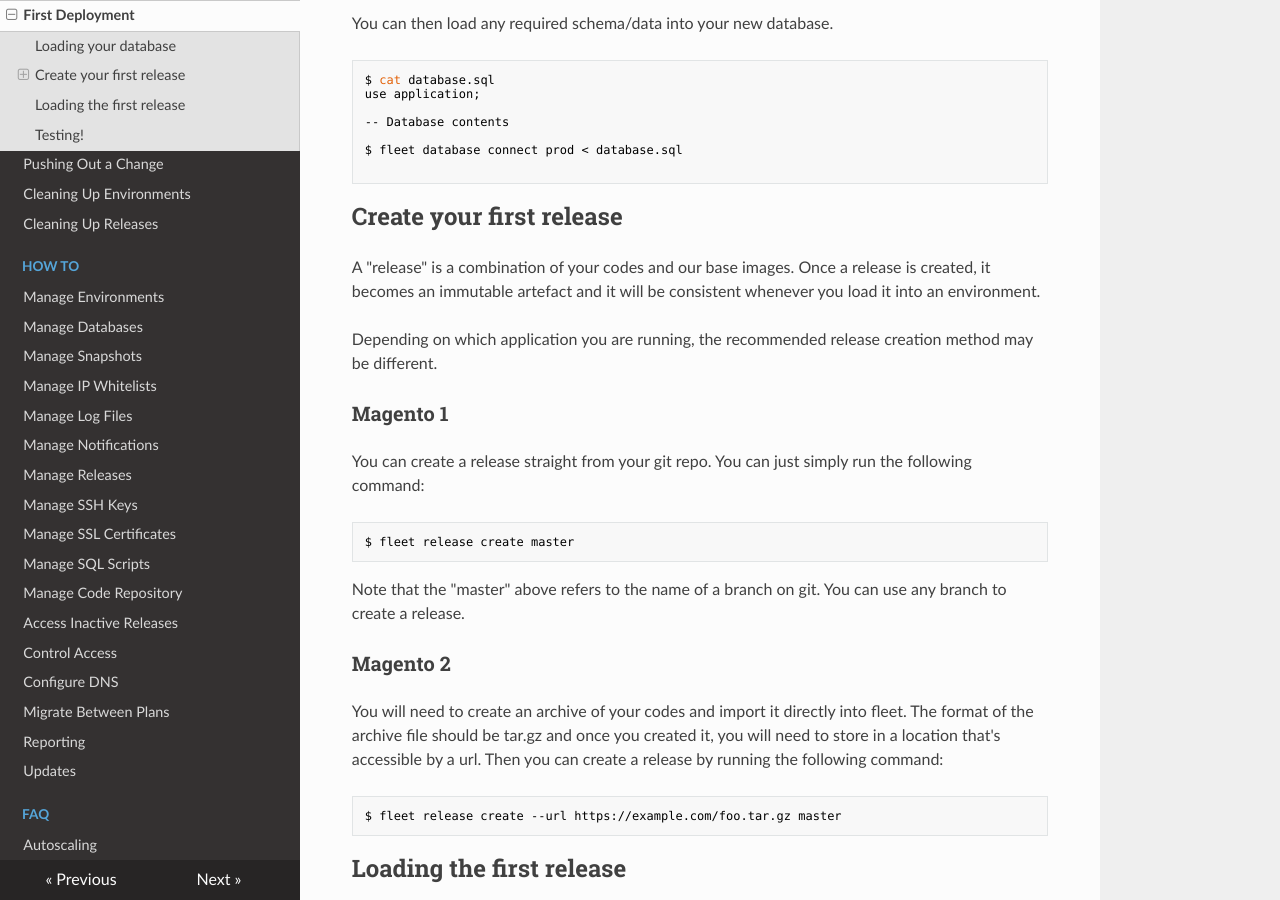
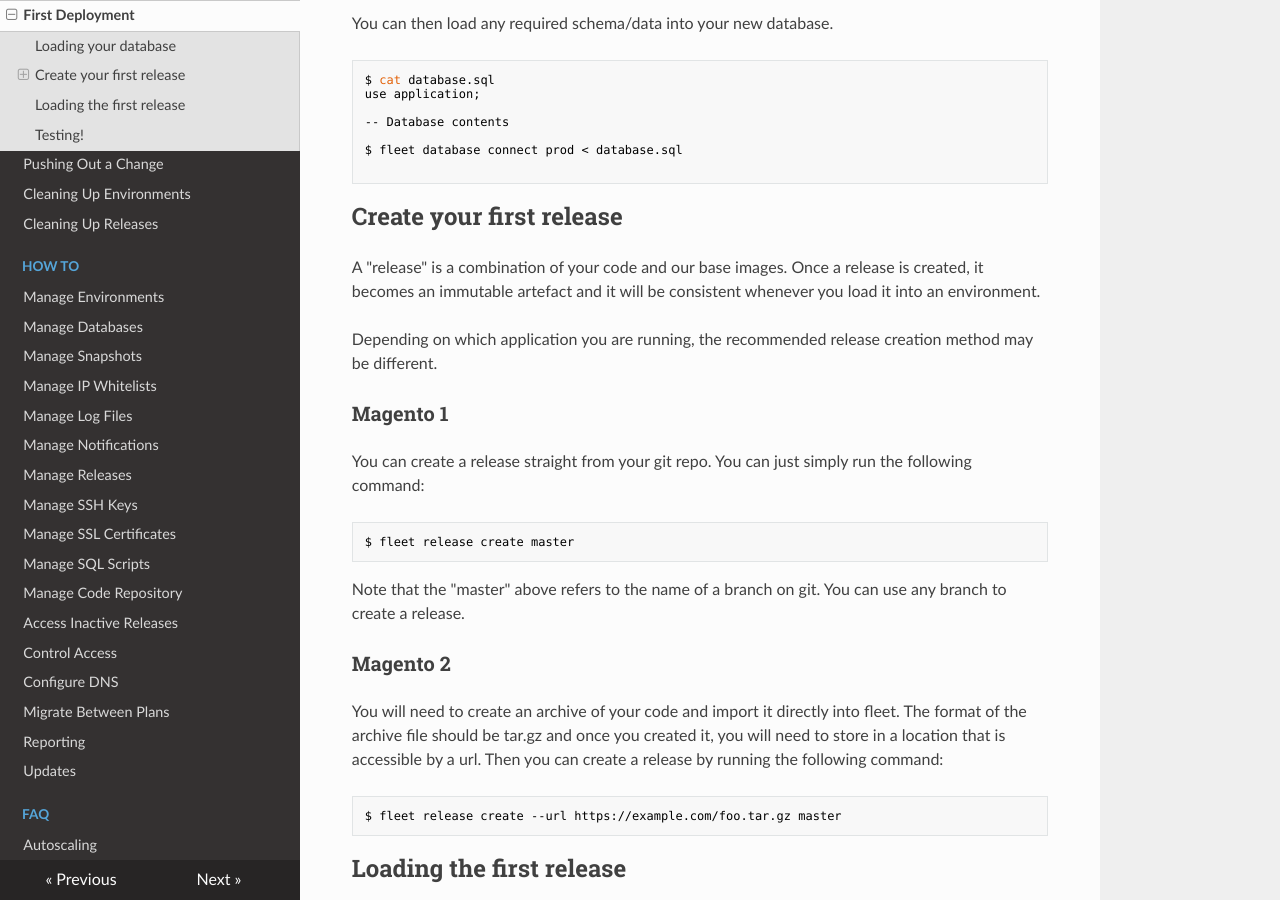
Before and after one commit to anchor/fleet-magento-docs, an MkDocs documentation site: the page built from docs/getting-started/first-deployment.md, in a window 1280 px wide and 900 px high, scrolled down 526 px. Built offline with MkDocs 1.6.1, drawn with Linux system fonts in a browser that asks for light colours; nearby versions of some CDN libraries; old or Windows-style settings are respelled for this version of MkDocs.

Commit message:
Fix more as per comment

````diff
--- a/docs/getting-started/first-deployment.md
+++ b/docs/getting-started/first-deployment.md
@@ -33,7 +33,7 @@ $ fleet database connect prod < database.sql
 
 ## Create your first release
 
-A "release" is a combination of your codes and our base images. Once a release is created, it becomes an immutable artefact and it will be consistent whenever you load it into an environment.
+A "release" is a combination of your code and our base images. Once a release is created, it becomes an immutable artefact and it will be consistent whenever you load it into an environment.
 
 Depending on which application you are running, the recommended release creation method may be different.
 
@@ -48,7 +48,7 @@ Note that the "master" above refers to the name of a branch on git. You can use
 
 ### Magento 2
 
-You will need to create an archive of your codes and import it directly into fleet. The format of the archive file should be tar.gz and once you created it, you will need to store in a location that's accessible by a url. Then you can create a release by running the following command:
+You will need to create an archive of your code and import it directly into fleet. The format of the archive file should be tar.gz and once you created it, you will need to store in a location that is accessible by a url. Then you can create a release by running the following command:
 
 ```bash
 $ fleet release create --url https://example.com/foo.tar.gz master
````
